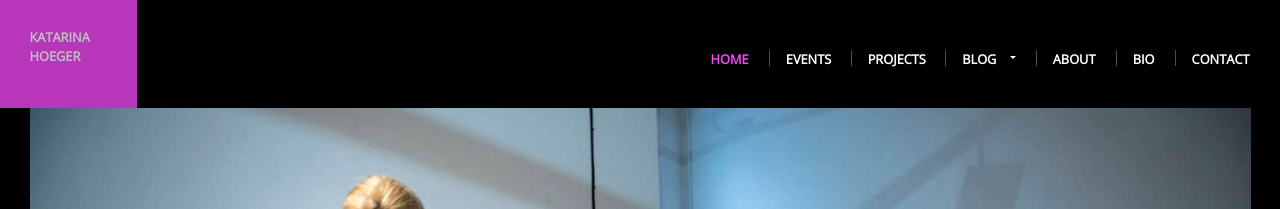
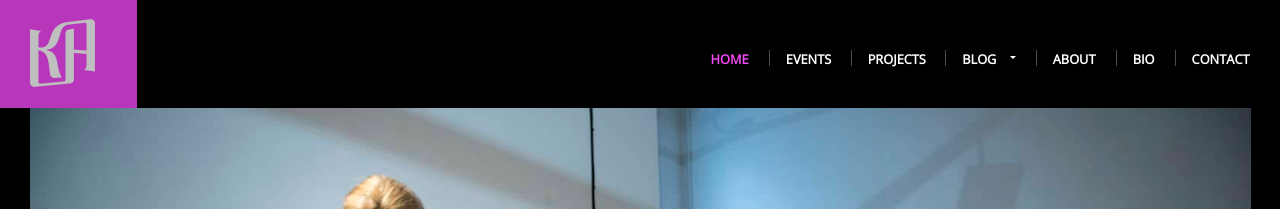
Before and after one commit to khoeger/khoeger.github.io, a Jekyll site: the page built from index.html, in a window 1280 px wide. Shown: the top 209 px of the page. Built offline with Jekyll 4.4.1, drawn with Linux system fonts in a browser that asks for light colours.

Commit message:
Add logo to upper left corner

```diff
--- a/_includes/header.html
+++ b/_includes/header.html
@@ -10,9 +10,9 @@
 
 
   <a href="/" class="header-logo">
-    <!-- <img src={{ "assets/img/logo/sampleLogo.png" | absolute_url}}
-    alt="KH">  -->
-    <p class="initials">Katarina Hoeger</p>
+    <img src={{ "assets/img/logo/kh_epdesign_2024_white_70pxH.png" | absolute_url}}
+    alt="KH">
+    <!-- <p class="initials">Katarina Hoeger</p> -->
     <!-- <p class= "name">Katarina Hoeger</p> -->
     <!-- <p class= "lastname">Hoeger</p> -->
   </a>
```
Also changed, not shown: assets/img/logo/kh_epdesign_2024_white_70pxH.png (added).
